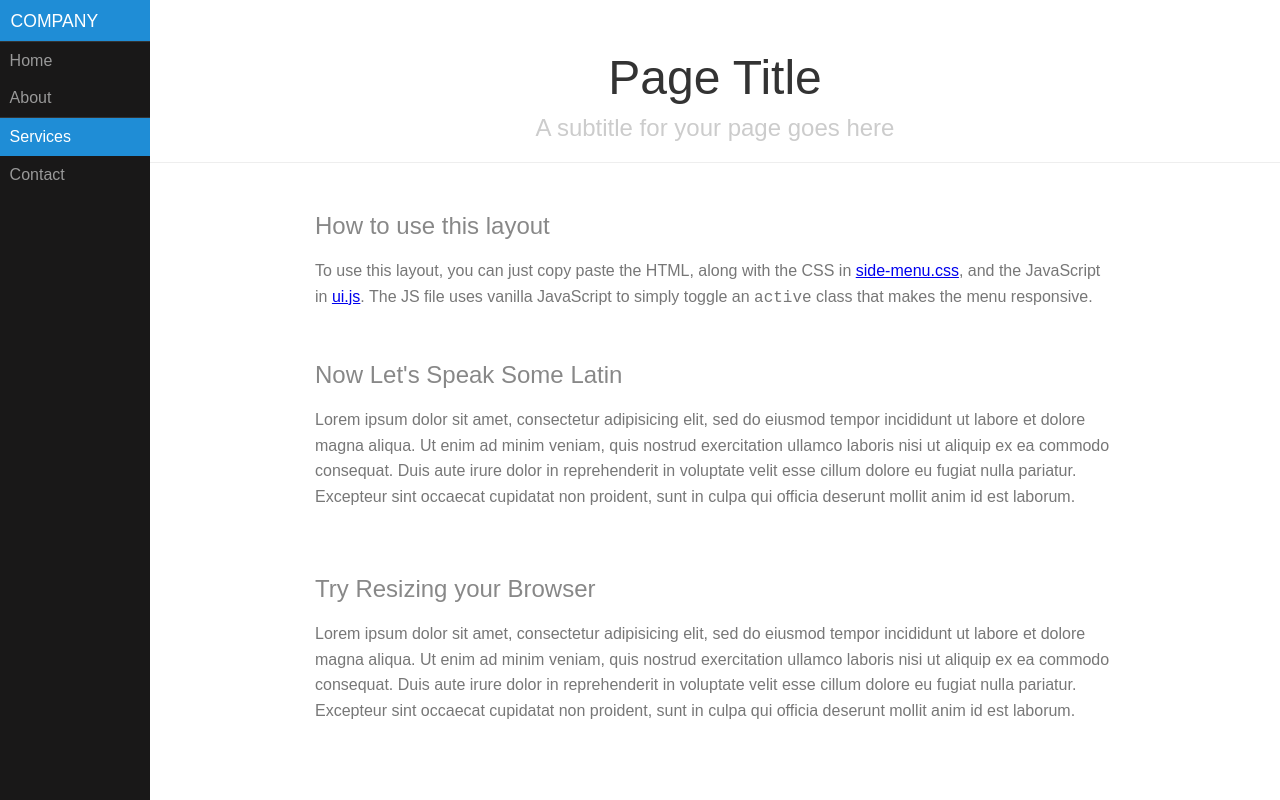
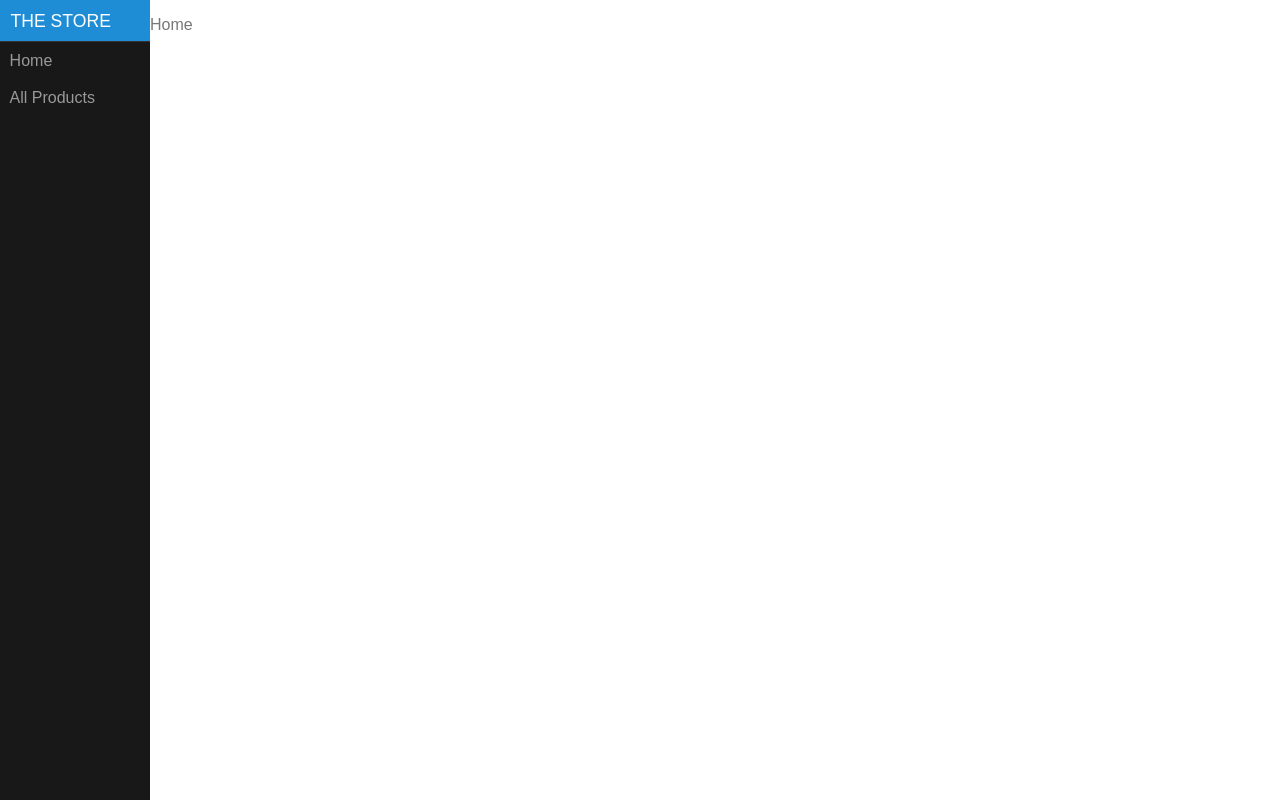
Before and after one commit to JibronHarris/StayTunedTakehome, a React (Create React App) app: page / in a window 1280 px wide. Built offline with nearby package versions, Linux system fonts and the light colour scheme.

Commit message:
set up initial components for home page

```diff
--- a/package.json
+++ b/package.json
@@ -17,6 +17,7 @@
     "purecss": "^2.1.0",
     "react": "^18.1.0",
     "react-dom": "^18.1.0",
+    "react-router-dom": "^6.3.0",
     "react-scripts": "5.0.1",
     "uuid": "^8.3.2",
     "web-vitals": "^2.1.4"
--- /dev/null
+++ b/src/components/AllProducts.js
@@ -0,0 +1,9 @@
+const AllProducts = () => {
+  return (
+    <div>
+      <p>All Product</p>
+    </div>
+  );
+};
+
+export default AllProducts;
--- /dev/null
+++ b/src/components/Home.js
@@ -0,0 +1,9 @@
+const Home = () => {
+  return (
+    <div>
+      <p>Home</p>
+    </div>
+  );
+};
+
+export default Home;
--- a/src/components/Layout.js
+++ b/src/components/Layout.js
@@ -1,7 +1,12 @@
 import '../css/Layout.css';
+import ReactDOM from 'react-dom/client';
+import { BrowserRouter, Routes, Route, Link } from 'react-router-dom';
+import Home from '../components/Home';
+import AllProducts from '../components/AllProducts';
 
-const TestComponent = () => {
+const Layout = () => {
   return (
+    <BrowserRouter>
       <div id="layout">
         <a href="#menu" id="menuLink" class="menu-link">
           <span></span>
@@ -9,79 +14,32 @@ const TestComponent = () => {
 
         <div id="menu">
           <div class="pure-menu">
-          <a class="pure-menu-heading" href="#company">
-            Company
+            <a class="pure-menu-heading" href="/#">
+              The Store
             </a>
 
             <ul class="pure-menu-list">
               <li class="pure-menu-item">
-              <a href="#home" class="pure-menu-link">
+                <Link to="/" class="pure-menu-link">
                   Home
-              </a>
-            </li>
-            <li class="pure-menu-item">
-              <a href="#about" class="pure-menu-link">
-                About
-              </a>
-            </li>
-
-            <li class="pure-menu-item menu-item-divided pure-menu-selected">
-              <a href="/#" class="pure-menu-link">
-                Services
-              </a>
-            </li>
-
-            <li class="pure-menu-item">
-              <a href="#contact" class="pure-menu-link">
-                Contact
-              </a>
+                </Link>
+                <Link to="/products" class="pure-menu-link">
+                  All Products
+                </Link>
               </li>
             </ul>
           </div>
         </div>
 
         <div id="main">
-        <div class="header">
-          <h1>Page Title</h1>
-          <h2>A subtitle for your page goes here</h2>
-        </div>
-
-        <div class="content">
-          <h2 class="content-subhead">How to use this layout</h2>
-          <p>
-            To use this layout, you can just copy paste the HTML, along with the CSS in{' '}
-            <a href="/layouts/side-menu/styles.css" alt="Side Menu CSS">
-              side-menu.css
-            </a>
-            , and the JavaScript in <a href="/js/ui.js">ui.js</a>. The JS file uses vanilla
-            JavaScript to simply toggle an <code>active</code> class that makes the menu responsive.
-          </p>
-
-          <h2 class="content-subhead">Now Let's Speak Some Latin</h2>
-          <p>
-            Lorem ipsum dolor sit amet, consectetur adipisicing elit, sed do eiusmod tempor
-            incididunt ut labore et dolore magna aliqua. Ut enim ad minim veniam, quis nostrud
-            exercitation ullamco laboris nisi ut aliquip ex ea commodo consequat. Duis aute irure
-            dolor in reprehenderit in voluptate velit esse cillum dolore eu fugiat nulla pariatur.
-            Excepteur sint occaecat cupidatat non proident, sunt in culpa qui officia deserunt
-            mollit anim id est laborum.
-          </p>
-
-          <div class="pure-g"></div>
-
-          <h2 class="content-subhead">Try Resizing your Browser</h2>
-          <p>
-            Lorem ipsum dolor sit amet, consectetur adipisicing elit, sed do eiusmod tempor
-            incididunt ut labore et dolore magna aliqua. Ut enim ad minim veniam, quis nostrud
-            exercitation ullamco laboris nisi ut aliquip ex ea commodo consequat. Duis aute irure
-            dolor in reprehenderit in voluptate velit esse cillum dolore eu fugiat nulla pariatur.
-            Excepteur sint occaecat cupidatat non proident, sunt in culpa qui officia deserunt
-            mollit anim id est laborum.
-          </p>
+          <Routes>
+            <Route path="/" element={<Home />}></Route>
+            <Route path="products" element={<AllProducts />}></Route>
+          </Routes>
         </div>
       </div>
-    </div>
+    </BrowserRouter>
   );
 };
 
-export default TestComponent;
+export default Layout;
```
Also changed, not shown: 1 other file (tests, documents, lock files or other folders). Lines whose indentation alone changed are shown as unchanged.
